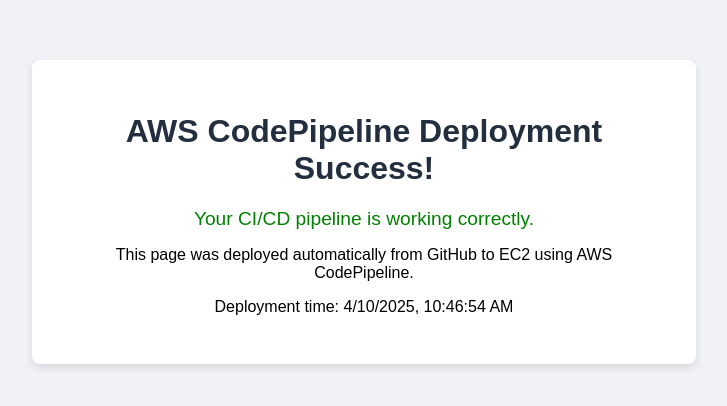
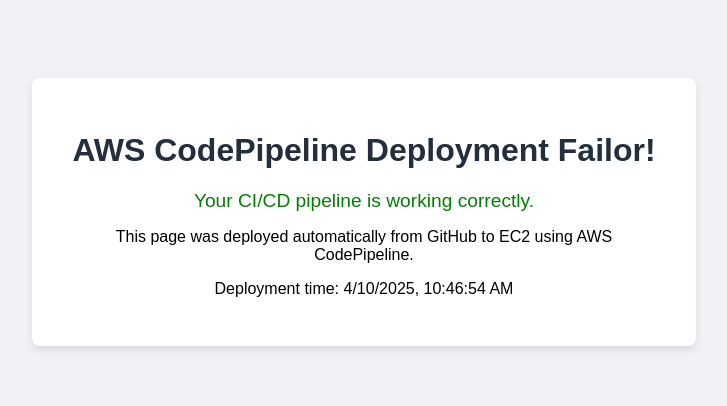
Before and after one commit to awssamudra/jenkins_devops, a plain HTML site: page index.html in a window 1280 px wide. Shown: the part 188-594 px from the top of the page, without its empty margins (276-1003 px from the left). Drawn offline with Linux system fonts and the light colour scheme.

Commit message:
new deploy

```diff
--- a/index.html
+++ b/index.html
@@ -33,7 +33,7 @@
 </head>
 <body>
     <div class="container">
-        <h1>AWS CodePipeline Deployment Success!</h1>
+        <h1>AWS CodePipeline Deployment Failor!</h1>
         <p class="success">Your CI/CD pipeline is working correctly.</p>
         <p>This page was deployed automatically from GitHub to EC2 using AWS CodePipeline.</p>
         <p>Deployment time: <span id="datetime"></span></p>
```
